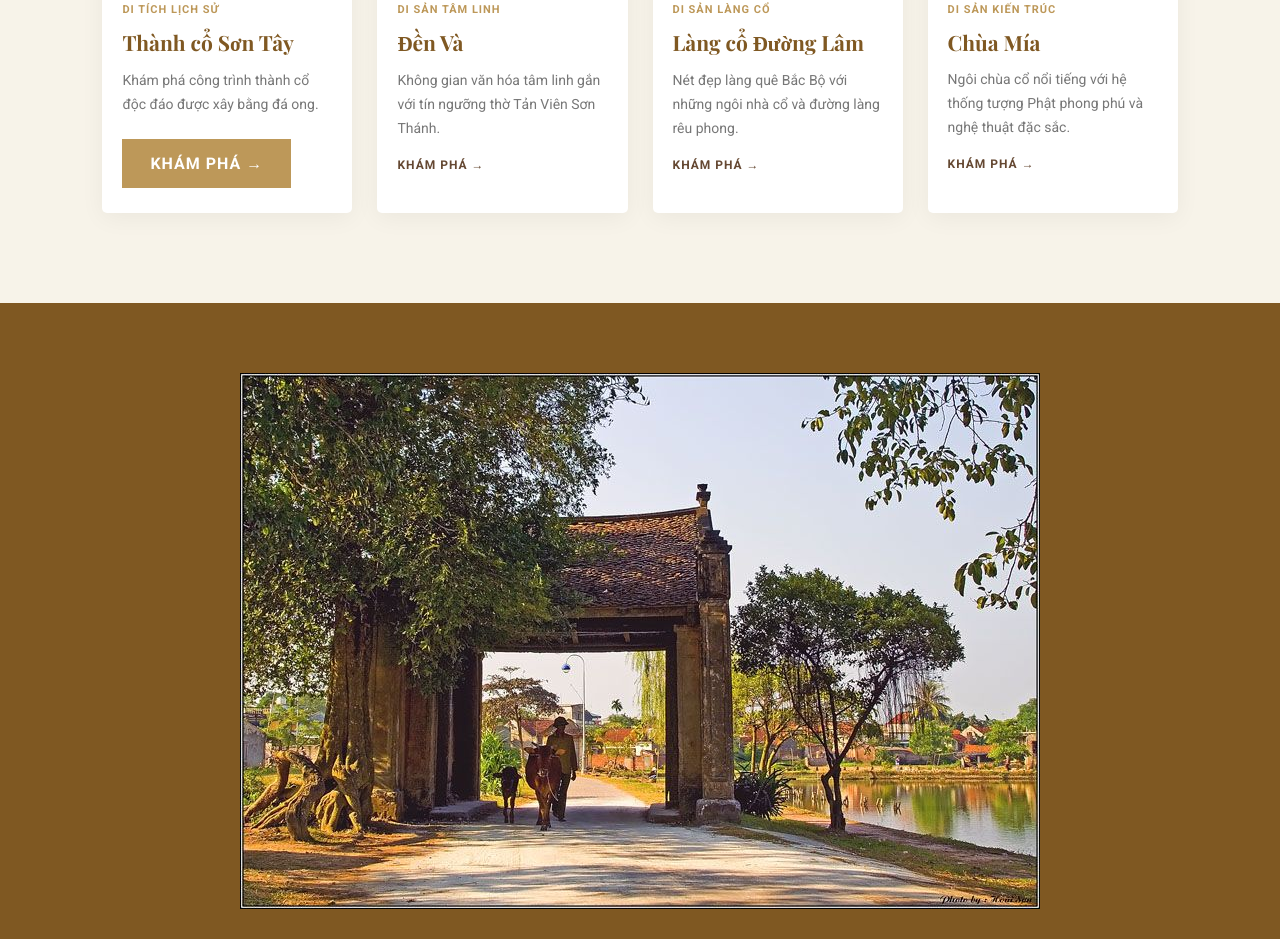
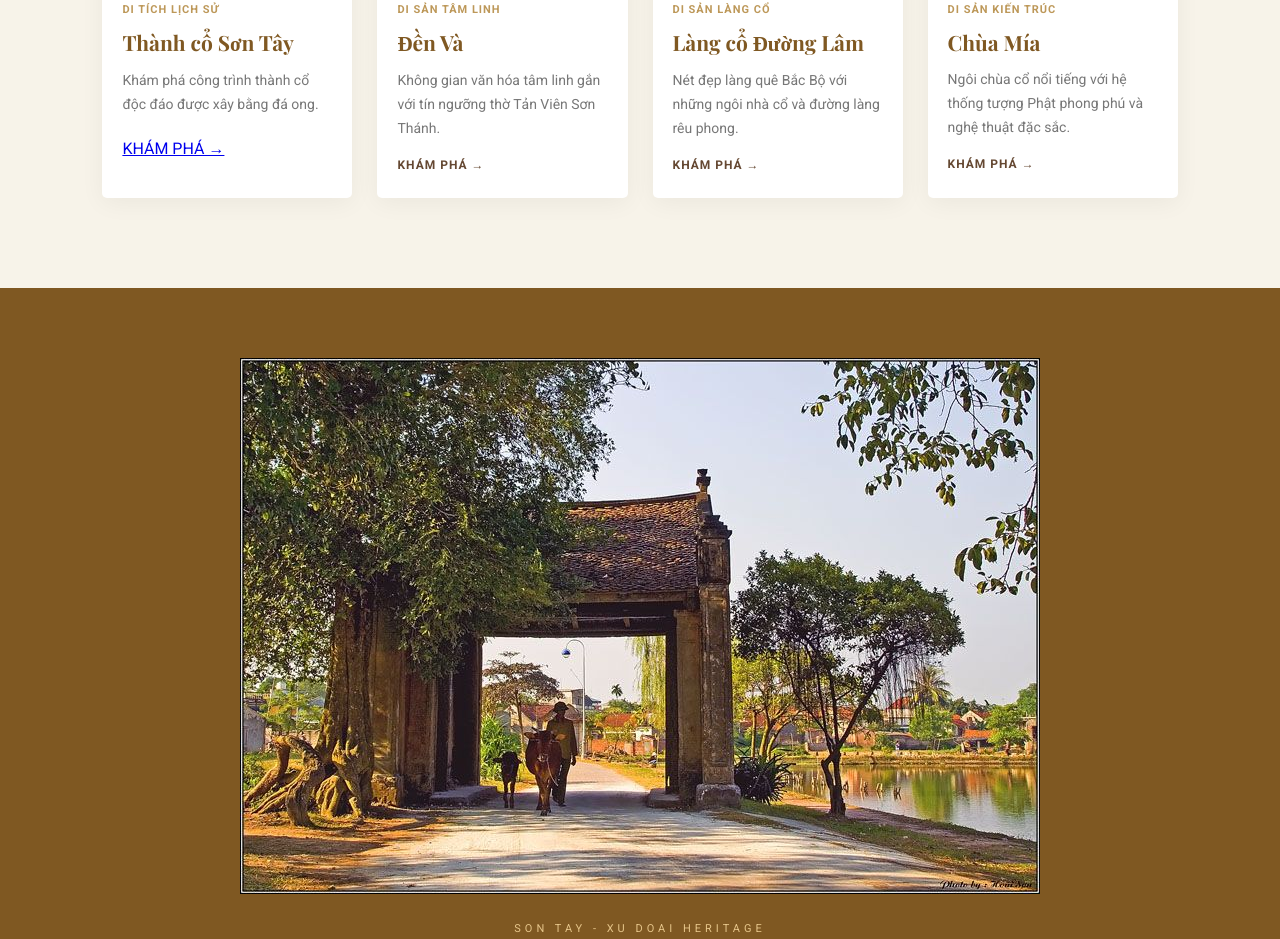
Before and after one commit to ThcsSonLoc/ver1, a plain HTML site: page index.html in a window 1280 px wide. Shown: the part 1756-2695 px from the top of the page. Drawn offline with nearby package versions, Linux system fonts and the light colour scheme; a script that the page names is missing.

Commit message:
Update index.html

```diff
--- a/index.html
+++ b/index.html
@@ -77,7 +77,7 @@
                     <p class="card-category">DI TÍCH LỊCH SỬ</p>
                     <h3>Thành cổ Sơn Tây</h3>
                     <p>Khám phá công trình thành cổ độc đáo được xây bằng đá ong.</p>
-                    <a href="https://thcssonloc.github.io/ver1-1/" class="main-button"> KHÁM PHÁ →</a>
+                    <a href="https://thcssonloc.github.io/ver1-1/" class="btn-primary"> KHÁM PHÁ →</a>
                 </div>
             </article>
 
```
